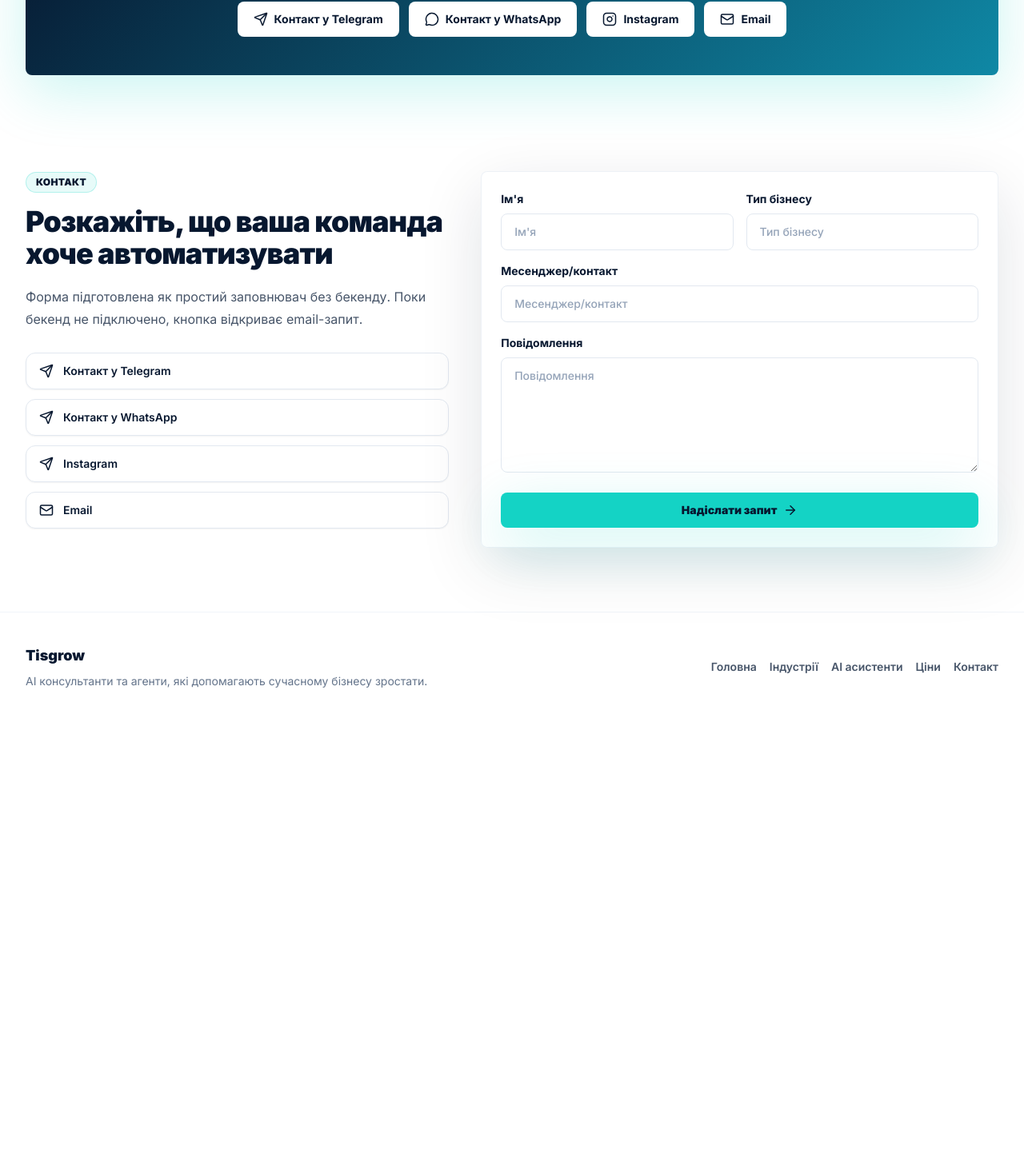
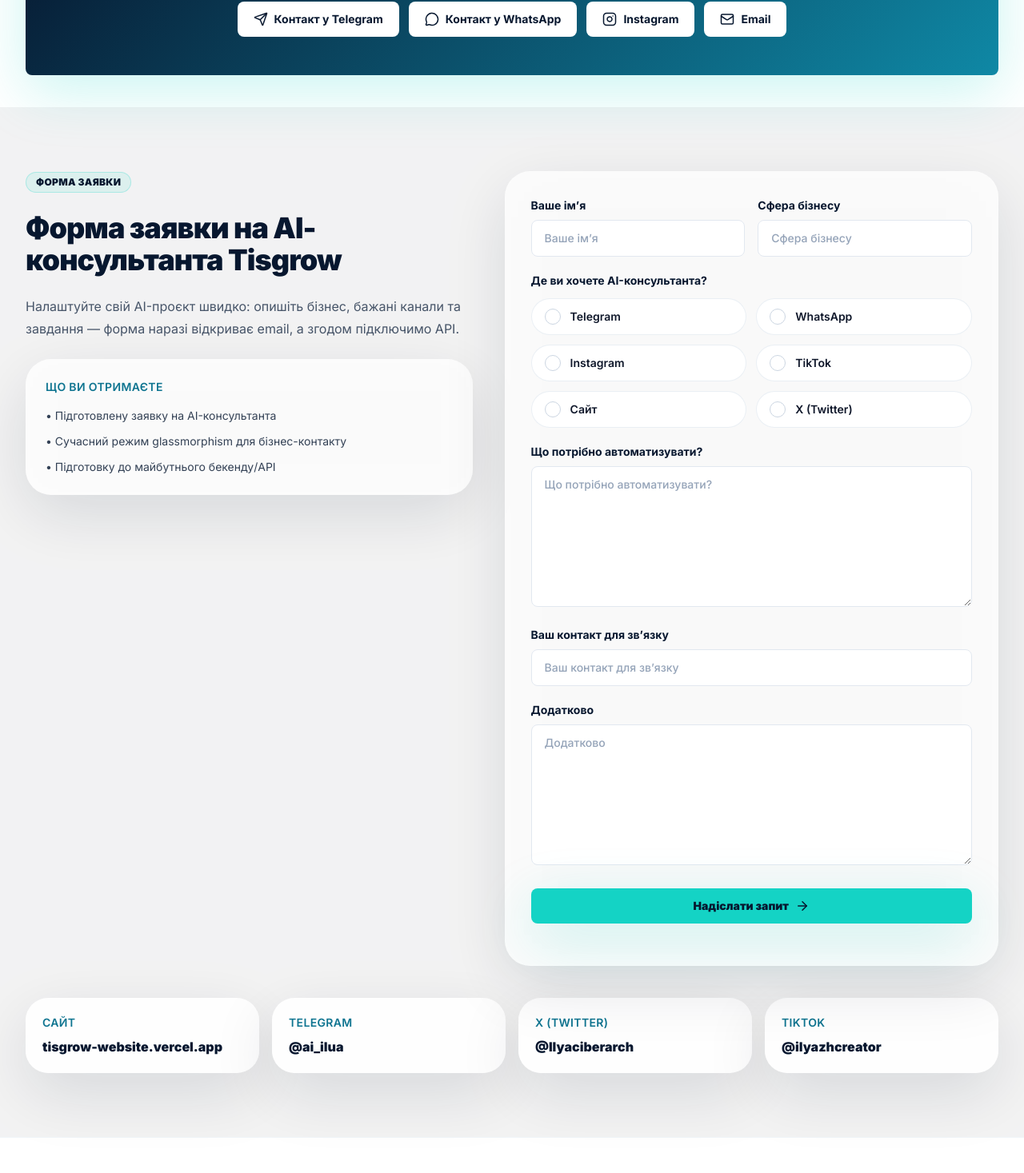
Before and after one commit to Ilya2055/tisgrow-website, a React (Vite) app: page / in a window 1280 px wide. Shown: the part 7319-8786 px from the top of the page at 80% size. Before the commit the page ends 8221 px from the top, so only its background shows below. Built offline with nearby package versions, Linux system fonts and the light colour scheme.

Commit message:
Add Tisgrow AI request form

```diff
--- a/src/App.tsx
+++ b/src/App.tsx
@@ -1344,63 +1344,166 @@
 }
 
 function Contact() {
+  const { copy } = useLang();
+  const [selectedChannels, setSelectedChannels] = useState<string[]>([]);
+  const [formStatus, setFormStatus] = useState<"idle" | "success" | "error">("idle");
+  const [isSubmitting, setIsSubmitting] = useState(false);
+
+  useEffect(() => {
+    if (formStatus !== "success") {
+      return undefined;
+    }
+
+    const timeoutId = window.setTimeout(() => setFormStatus("idle"), 4800);
+    return () => window.clearTimeout(timeoutId);
+  }, [formStatus]);
+
+  function handleToggleChannel(channel: string) {
+    setSelectedChannels((current) =>
+      current.includes(channel) ? current.filter((item) => item !== channel) : [...current, channel],
+    );
+  }
+
   function handleSubmit(event: FormEvent<HTMLFormElement>) {
     event.preventDefault();
     const data = new FormData(event.currentTarget);
+    const name = String(data.get("name") || "").trim();
+    const business = String(data.get("business") || "").trim();
+    const contact = String(data.get("contact") || "").trim();
+    const automate = String(data.get("automate") || "").trim();
+    const details = String(data.get("details") || "").trim();
+
+    if (!name || !contact) {
+      setFormStatus("error");
+      return;
+    }
+
+    setIsSubmitting(true);
+    setFormStatus("success");
+
     const emailAddress = contactLinks.email.replace(/^mailto:/, "");
     const body = [
-      "Hello Tisgrow,",
+      "Привіт Tisgrow,",
       "",
-      `Name: ${data.get("name") || ""}`,
-      `Business type: ${data.get("business") || ""}`,
-      `Messenger/contact: ${data.get("contact") || ""}`,
-      `Message: ${data.get("message") || ""}`,
+      `Ім'я: ${name}`,
+      `Сфера бізнесу: ${business || "не вказано"}`,
+      `Де хочете AI-консультанта: ${selectedChannels.length ? selectedChannels.join(", ") : "не зазначено"}`,
+      `Що потрібно автоматизувати: ${automate || "не вказано"}`,
+      `Контакт для зв'язку: ${contact}`,
+      `Додатково: ${details || "немає"}`,
     ].join("\n");
 
     window.location.href = `mailto:${emailAddress}?subject=${encodeURIComponent(
-      "Tisgrow demo request",
+      "Запит на AI-консультанта Tisgrow",
     )}&body=${encodeURIComponent(body)}`;
   }
 
-  const { copy } = useLang();
-  return (
-    <section id="contact" className="section">
-      <div className="grid gap-10 lg:grid-cols-[0.9fr_1.1fr] lg:items-start">
-        <div>
-          <span className="eyebrow">{copy.sections.contact.eyebrow}</span>
-          <h2 className="mt-4 text-3xl font-black tracking-tight text-navy sm:text-4xl">{copy.sections.contact.title}</h2>
-          <p className="mt-5 text-base leading-7 text-slate-600">{copy.sections.contact.text}</p>
-          <div className="mt-7 grid gap-3 text-sm font-semibold text-slate-600">
-            <a href={contactLinks.telegram} className="contact-link"><Send size={18} /> {copy.contactForm.telegram}</a>
-            <a href={contactLinks.whatsapp} className="contact-link"><Send size={18} /> {copy.contactForm.whatsapp}</a>
-            <a href={contactLinks.instagram} className="contact-link"><Send size={18} /> {copy.contactForm.instagram}</a>
-            <a href={contactLinks.email} className="contact-link"><Mail size={18} /> {copy.contactForm.email}</a>
-          </div>
-        </div>
-
-        <form className="soft-card" onSubmit={handleSubmit}>
+  const channelOptions = ["Telegram", "WhatsApp", "Instagram", "TikTok", "Сайт", "X (Twitter)"];
+
+  return (
+    <section id="contact" className="section bg-slate-950/5">
+      <div className="mx-auto max-w-7xl">
+        <div className="grid gap-10 lg:grid-cols-[0.95fr_1.05fr] lg:items-start">
+          <div className="space-y-6">
+            <span className="eyebrow">Форма заявки</span>
+            <h2 className="text-3xl font-black tracking-tight text-navy sm:text-4xl">Форма заявки на AI-консультанта Tisgrow</h2>
+            <p className="max-w-2xl text-base leading-7 text-slate-600">
+              Налаштуйте свій AI-проєкт швидко: опишіть бізнес, бажані канали та завдання — форма наразі відкриває email, а згодом підключимо API.
+            </p>
+            <div className="rounded-[2rem] border border-white/15 bg-white/80 p-6 shadow-soft backdrop-blur-xl">
+              <p className="text-sm font-semibold uppercase tracking-wide text-cyan-700">Що ви отримаєте</p>
+              <ul className="mt-4 space-y-3 text-sm text-slate-700">
+                <li>• Підготовлену заявку на AI-консультанта</li>
+                <li>• Сучасний режим glassmorphism для бізнес-контакту</li>
+                <li>• Підготовку до майбутнього бекенду/API</li>
+              </ul>
+            </div>
+          </div>
+
+          <form className="request-card" onSubmit={handleSubmit}>
             <div className="grid gap-4 sm:grid-cols-2">
               <label className="field-label">
-              {copy.contactForm.nameLabel}
-              <input className="field" name="name" placeholder={copy.contactForm.nameLabel} />
+                Ваше ім’я
+                <input className="field request-input" name="name" placeholder="Ваше ім’я" />
               </label>
               <label className="field-label">
-              {copy.contactForm.businessLabel}
-              <input className="field" name="business" placeholder={copy.contactForm.businessLabel} />
+                Сфера бізнесу
+                <input className="field request-input" name="business" placeholder="Сфера бізнесу" />
               </label>
             </div>
-          <label className="field-label mt-4">
-            {copy.contactForm.contactLabel}
-            <input className="field" name="contact" placeholder={copy.contactForm.contactLabel} />
+
+            <div className="mt-5">
+              <p className="mb-3 text-sm font-bold text-navy">Де ви хочете AI-консультанта?</p>
+              <div className="grid gap-3 sm:grid-cols-2">
+                {channelOptions.map((option) => (
+                  <label key={option} className="checkbox-field">
+                    <input
+                      type="checkbox"
+                      className="checkbox-input"
+                      name="channels"
+                      value={option}
+                      checked={selectedChannels.includes(option)}
+                      onChange={() => handleToggleChannel(option)}
+                    />
+                    <span className="checkbox-custom" aria-hidden="true" />
+                    <span className="text-sm font-semibold text-slate-900">{option}</span>
                   </label>
-          <label className="field-label mt-4">
-            {copy.contactForm.messageLabel}
-            <textarea className="field min-h-36 resize-y" name="message" placeholder={copy.contactForm.messageLabel} />
+                ))}
+              </div>
+            </div>
+
+            <label className="field-label mt-5">
+              Що потрібно автоматизувати?
+              <textarea className="field request-textarea" name="automate" placeholder="Що потрібно автоматизувати?" />
             </label>
-          <button type="submit" className="btn-primary mt-5 w-full justify-center">
+
+            <label className="field-label mt-5">
+              Ваш контакт для зв’язку
+              <input className="field request-input" name="contact" placeholder="Ваш контакт для зв’язку" />
+            </label>
+
+            <label className="field-label mt-5">
+              Додатково
+              <textarea className="field request-textarea" name="details" placeholder="Додатково" />
+            </label>
+
+            <button type="submit" disabled={isSubmitting} className="btn-primary mt-6 w-full justify-center">
               {copy.contactForm.sendButton} <ArrowRight size={18} />
             </button>
+
+            <div className="mt-5 space-y-3">
+              {formStatus === "success" && (
+                <div className="toast-card border-cyan-200/70 bg-cyan-50/90 text-cyan-950" role="status" aria-live="polite">
+                  Запит готовий. Відкривається ваш поштовий клієнт...
+                </div>
+              )}
+              {formStatus === "error" && (
+                <div className="toast-card border-rose-200/70 bg-rose-50/90 text-rose-900" role="alert">
+                  Будь ласка, заповніть ім’я та контакт для відправки заявки.
+                </div>
+              )}
+            </div>
           </form>
+        </div>
+
+        <div className="mt-10 grid gap-4 sm:grid-cols-2 lg:grid-cols-4">
+          <a href="https://tisgrow-website.vercel.app" className="community-card">
+            <p className="text-sm font-semibold uppercase tracking-wide text-cyan-700">Сайт</p>
+            <p className="mt-2 text-base font-black text-navy">tisgrow-website.vercel.app</p>
+          </a>
+          <a href="https://t.me/ai_ilua" className="community-card">
+            <p className="text-sm font-semibold uppercase tracking-wide text-cyan-700">Telegram</p>
+            <p className="mt-2 text-base font-black text-navy">@ai_ilua</p>
+          </a>
+          <a href="https://x.com/Ilyaciberarch" className="community-card">
+            <p className="text-sm font-semibold uppercase tracking-wide text-cyan-700">X (Twitter)</p>
+            <p className="mt-2 text-base font-black text-navy">@Ilyaciberarch</p>
+          </a>
+          <a href="https://tiktok.com/@ilyazhcreator" className="community-card">
+            <p className="text-sm font-semibold uppercase tracking-wide text-cyan-700">TikTok</p>
+            <p className="mt-2 text-base font-black text-navy">@ilyazhcreator</p>
+          </a>
+        </div>
       </div>
     </section>
   );
--- a/src/styles.css
+++ b/src/styles.css
@@ -58,12 +58,72 @@
     @apply rounded-lg border border-slate-200/60 bg-white/90 p-6 shadow-soft backdrop-blur-xl transition duration-300 hover:-translate-y-0.5 hover:border-aqua/40;
   }
 
+  .request-card {
+    @apply rounded-[2rem] border border-white/15 bg-white/75 p-8 shadow-soft backdrop-blur-2xl transition duration-300 hover:-translate-y-1 hover:border-cyan-200/40;
+  }
+
+  .request-input {
+    @apply mt-2 w-full rounded-3xl border border-slate-200 bg-slate-50/90 px-4 py-3 text-sm font-medium text-slate-900 outline-none transition placeholder:text-slate-400 focus:border-cyan-300 focus:ring-4 focus:ring-cyan-200/40;
+  }
+
+  .request-textarea {
+    @apply mt-2 w-full min-h-[11rem] rounded-3xl border border-slate-200 bg-slate-50/90 px-4 py-4 text-sm font-medium text-slate-900 outline-none resize-y transition placeholder:text-slate-400 focus:border-cyan-300 focus:ring-4 focus:ring-cyan-200/40;
+  }
+
   .field-label {
     @apply block text-sm font-bold text-navy;
   }
 
   .field {
     @apply mt-2 w-full rounded-lg border border-slate-200 bg-white px-4 py-3 text-sm font-medium text-navy outline-none transition placeholder:text-slate-400 focus:border-aqua focus:ring-4 focus:ring-aqua/15;
+  }
+
+  .checkbox-field {
+    @apply flex items-center gap-3 rounded-3xl border border-slate-200/70 bg-white/90 px-4 py-3 transition duration-300 hover:border-cyan-300/70 hover:bg-cyan-50 cursor-pointer;
+  }
+
+  .checkbox-input {
+    @apply sr-only;
+  }
+
+  .checkbox-custom {
+    @apply grid h-5 w-5 place-items-center rounded-2xl border border-slate-300 bg-white text-transparent transition duration-300;
+  }
+
+  .checkbox-custom::after {
+    content: "\2713";
+    color: #0f172a;
+    font-size: 0.75rem;
+    opacity: 0;
+    transition: opacity 200ms ease;
+  }
+
+  .checkbox-input:checked + .checkbox-custom {
+    @apply border-cyan-400 bg-gradient-to-br from-cyan-200 to-teal-200;
+  }
+
+  .checkbox-input:checked + .checkbox-custom::after {
+    opacity: 1;
+  }
+
+  .toast-card {
+    @apply rounded-3xl border px-4 py-3 text-sm font-semibold shadow-soft;
+    animation: toast-pop 260ms ease-out forwards;
+  }
+
+  .community-card {
+    @apply rounded-[1.75rem] border border-white/15 bg-white/90 p-5 text-sm text-slate-900 shadow-soft transition duration-300 hover:-translate-y-0.5 hover:border-cyan-300/60 hover:bg-cyan-50;
+  }
+
+  @keyframes toast-pop {
+    from {
+      opacity: 0;
+      transform: translateY(10px);
+    }
+    to {
+      opacity: 1;
+      transform: translateY(0);
+    }
   }
 
   .contact-link {
```
Lines whose indentation alone changed are shown as unchanged.
